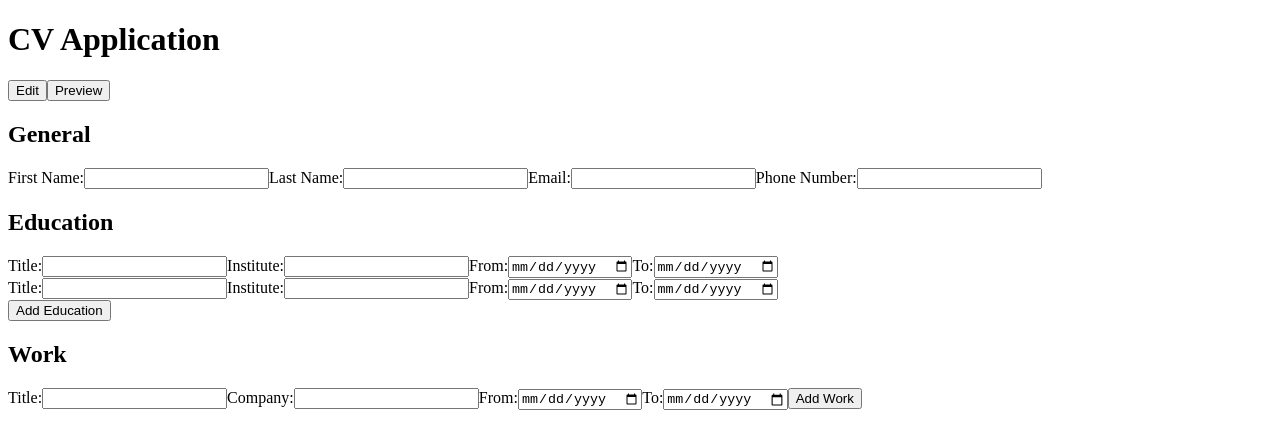
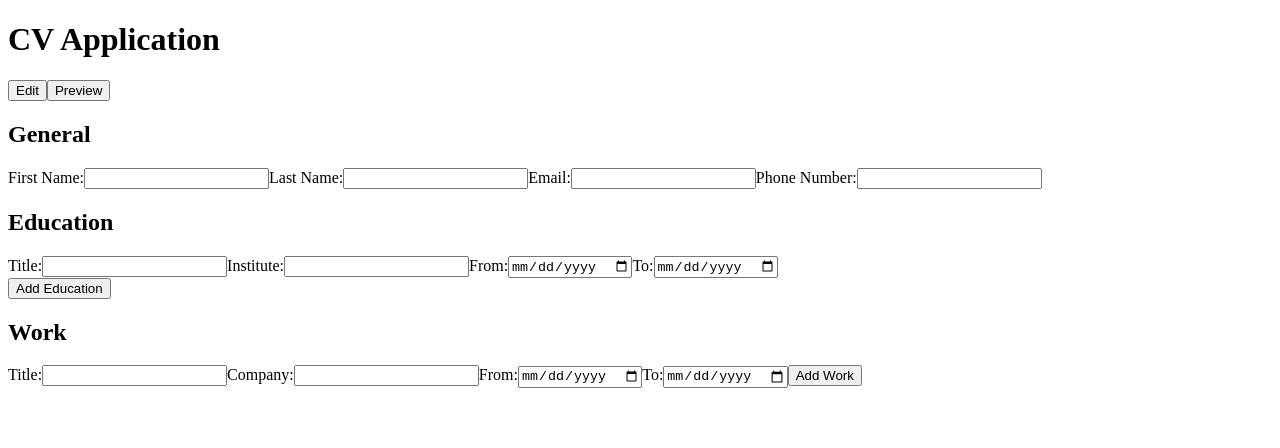
Before and after one commit to 01zulfi/cv-application, a React (Create React App) app: page / in a window 1280 px wide. Shown: the top 448 px of the page. Built offline with nearby package versions, Linux system fonts and the light colour scheme.

Commit message:
Add functionality to add education button

```diff
--- a/src/components/CVInput.js
+++ b/src/components/CVInput.js
@@ -3,13 +3,36 @@ import GeneralInfoForm from "./GeneralInfoForm";
 import EducationInfoForm from "./EducationInfoForm";
 import WorkInfoForm from "./WorkInfoForm";
 
+const uniqueId = () => Math.floor(Math.random() * Date.now());
+
 class CVInput extends Component {
+  constructor() {
+    super();
+
+    this.state = {
+      quantity: [{ id: uniqueId() }],
+    };
+
+    this.incrementQuantity = this.incrementQuantity.bind(this);
+  }
+
+  incrementQuantity() {
+    const { quantity } = this.state;
+    this.setState({
+      quantity: quantity.concat({ id: uniqueId() }),
+    });
+  }
+
   render() {
+    const { quantity } = this.state;
+
     return (
       <div className="CVInput">
         <GeneralInfoForm />
-        <EducationInfoForm quantity={2} />
-        <button className="add-education-button" type="button">Add Education</button>
+        <EducationInfoForm quantity={quantity} />
+        <button className="add-education-button" type="button" onClick={this.incrementQuantity}>
+          Add Education
+        </button>
         <WorkInfoForm />
       </div>
     );
--- a/src/components/EducationInfoForm.js
+++ b/src/components/EducationInfoForm.js
@@ -5,9 +5,6 @@ class EducationInfoForm extends Component {
   render() {
     const { quantity } = this.props;
 
-    const renderForm = (renderQuantity) => {
-      const arr = [];
-      for (let i = 0; i < renderQuantity; i += 1) {
     const form = (
       <form>
         <label htmlFor="education-title">
@@ -28,22 +25,19 @@ class EducationInfoForm extends Component {
         </label>
       </form>
     );
-        arr.push(form);
-      }
-      return arr;
-    };
 
     return (
       <div>
         <h2>Education</h2>
-        {renderForm(quantity).map((form) => <div>{form}</div>)}
+        {quantity.map((el) => <div key={el.id}>{form}</div>)}
       </div>
     );
   }
 }
 
 EducationInfoForm.propTypes = {
-  quantity: PropTypes.number,
+  /* eslint-disable react/prop-types */
+  quantity: PropTypes.array,
 };
 
 EducationInfoForm.defaultProps = {
```
Lines whose indentation alone changed are shown as unchanged.
